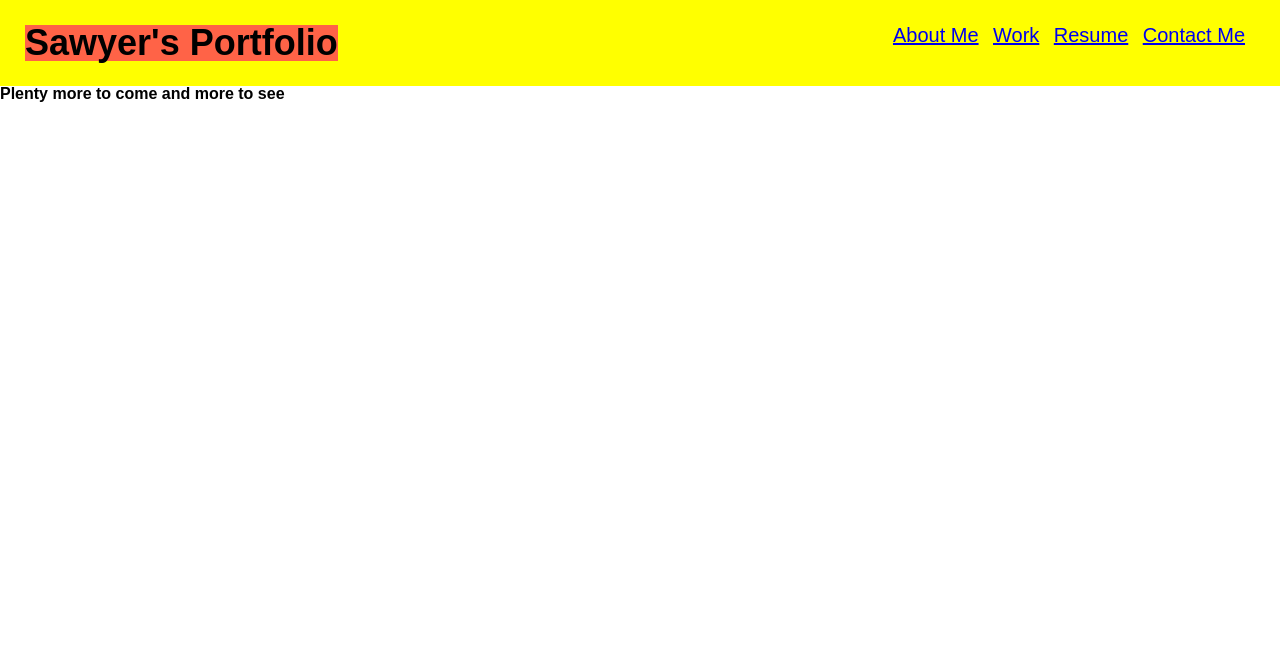
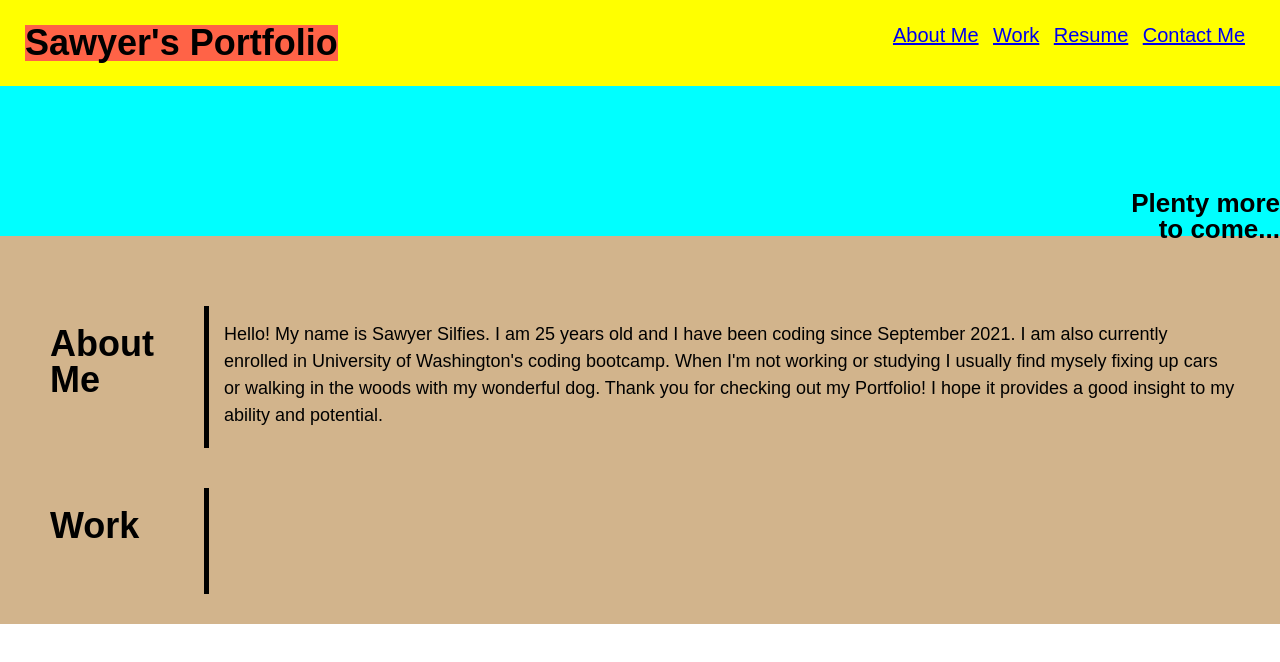
Before and after one commit to ssilfies17/Portfolio, a plain HTML site: page index.html in a window 1280 px wide. Drawn offline with Linux system fonts and the light colour scheme; files that its build step writes are made by us from their sources.

Commit message:
header, subheader, and body progress.

```diff
--- a/Assets/style.css
+++ b/Assets/style.css
@@ -1,20 +1,70 @@
 .header {
-    display:flex;
+    display: flex;
     justify-content: space-between;
-    padding:25px;
+    padding: 25px;
 }
 
 .header li {
     display: inline;
-    margin:5px 10px 0px 0px;
-    font-size:20px;
+    margin: 5px 10px 0px 0px;
+    font-size: 20px;
 }
 
 header {
-    background-color:yellow;
+    background-color: yellow;
 }
 
 h1 {
     background-color: tomato;
     font-size: 36px;
 }
+
+.subheader {
+    display: block;
+    background-color: aqua;
+    font-size: 26px;
+    text-align: right;
+    padding: 75px;
+}
+
+#subheadertext {
+    position:absolute;
+    left: 1125px;
+    top: 190px;
+}
+
+.body {
+    background-color: tan;
+    padding: 70px 30px 30px 30px;
+}
+
+.aboutme {
+    display:flex;
+    justify-content: space-evenly;
+
+}
+
+#aboutmeh2 {
+    padding: 20px 50px 50px 20px;
+    font-size:36px;
+    border-right: solid black 5px;
+}
+
+#aboutmetext {
+    font-size: 18px;
+    line-height: 1.5;
+    padding: 15px;
+    display:flex;
+    flex:wrap;
+}
+
+.work {
+    display:flex;
+    margin-top: 40px;
+}
+
+#workh2 {
+    font-size: 36px;
+    padding: 20px 65px 50px 20px;
+    border-right: solid black 5px;
+}
--- a/index.html
+++ b/index.html
@@ -5,8 +5,8 @@
     <meta http-equiv="X-UA-Compatible" content="IE=edge">
     <meta name="viewport" content="width=device-width, initial-scale=1.0">
     <title>Sawyer's Portfolio</title>
-    <link rel="stylesheet" href="./Assets/css/reset.css">
-    <link rel="stylesheet" href="./Assets/css/style.css">
+    <link rel="stylesheet" href="./Assets/reset.css">
+    <link rel="stylesheet" href="./Assets/style.css">
 </head>
 
 <body>
@@ -23,7 +23,21 @@
     </header>
 
     <div class="subheader">
-        <h2>Plenty more to come and more to see</h2>
+        <h2 id="subheadertext">Plenty more to come...</h2>
+    </div>
+
+    <div class="body">
+
+        <div class="aboutme">
+            <h2 id="aboutmeh2">About Me</h2>
+            <p id="aboutmetext">Hello! My name is Sawyer Silfies. I am 25 years old and I have been coding since September 2021. I am also currently enrolled in University of Washington's coding bootcamp. When I'm not working or studying I usually find mysely fixing up cars or walking in the woods with my wonderful dog. Thank you for checking out my Portfolio! I hope it provides a good insight to my ability and potential. </p>
+        </div>
+
+        <div class="work">
+            <h2 id="workh2">Work</h2>
+
+        </div>
+
     </div>
 </body>
 </html>
```
